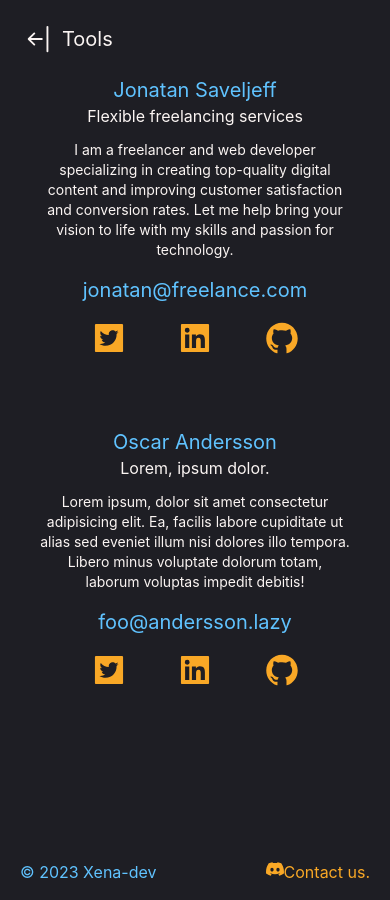
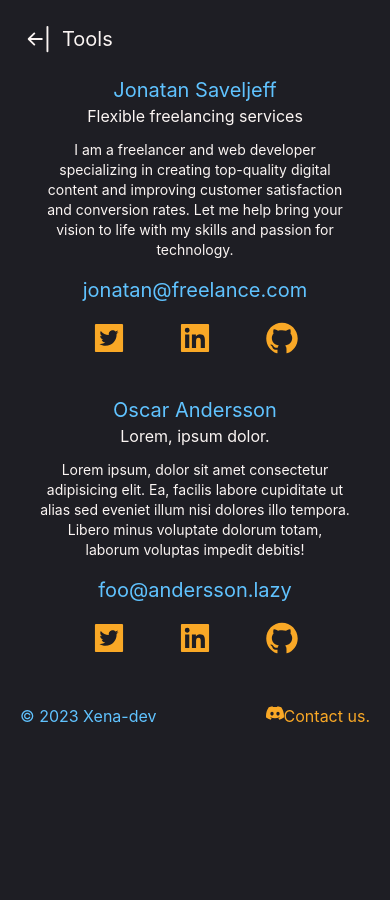
Before and after one commit to XenaDevs/tools, a Next.js app: page /contact in a window 390 px wide. After the commit the page ends 844 px from the top, so only its background shows below. Built offline with nearby package versions, Linux system fonts and the light colour scheme.

Commit message:
minor tweak

```diff
--- a/pages/contact.tsx
+++ b/pages/contact.tsx
@@ -9,7 +9,7 @@ import { LinkButton } from "../components";
 const Contact = () => {
   return (
     <main className="px-10 md:px-20 lg:px-30 max-w-7xl mx-auto">
-      <section className="min-h-screen pt-10 md:mt-10">
+      <section className="min-h-full pt-10 md:mt-10">
         <div className="hidden md:flex md:flex-col max-w-4xl mx-auto">
           <h2 className="text-2xl text-Accent mb-2">
             Need help or have questions? <br /> Contact us on Discord or through
@@ -60,10 +60,10 @@ const Contact = () => {
             </div>
           </div>
 
-          <div className="mt-14 md:hidden" />
+          <div className="mt-6 md:hidden" />
           <div className="w-1 bg-CTA" />
 
-          <div className="mt-4 md:w-1/2" id="oscar">
+          <div className="mt-4 md:w-1/2 mb-8" id="oscar">
             <h2 className="text-xl md:text-2xl lg:text-3xl text-Accent">
               Oscar Andersson
             </h2>
```
